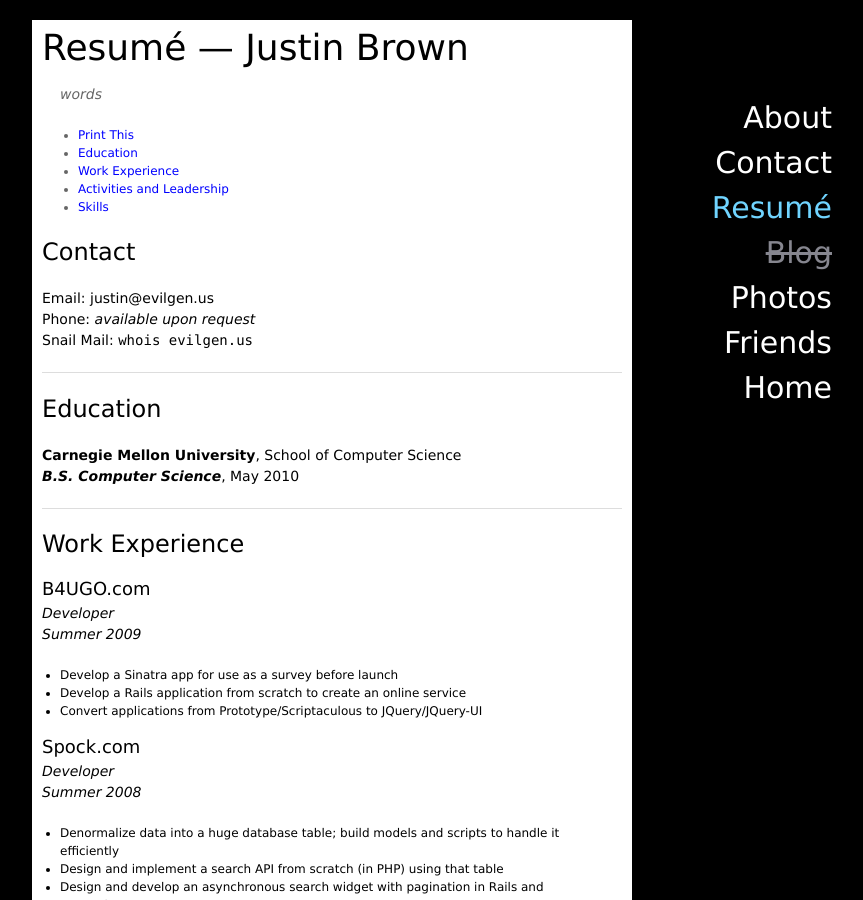
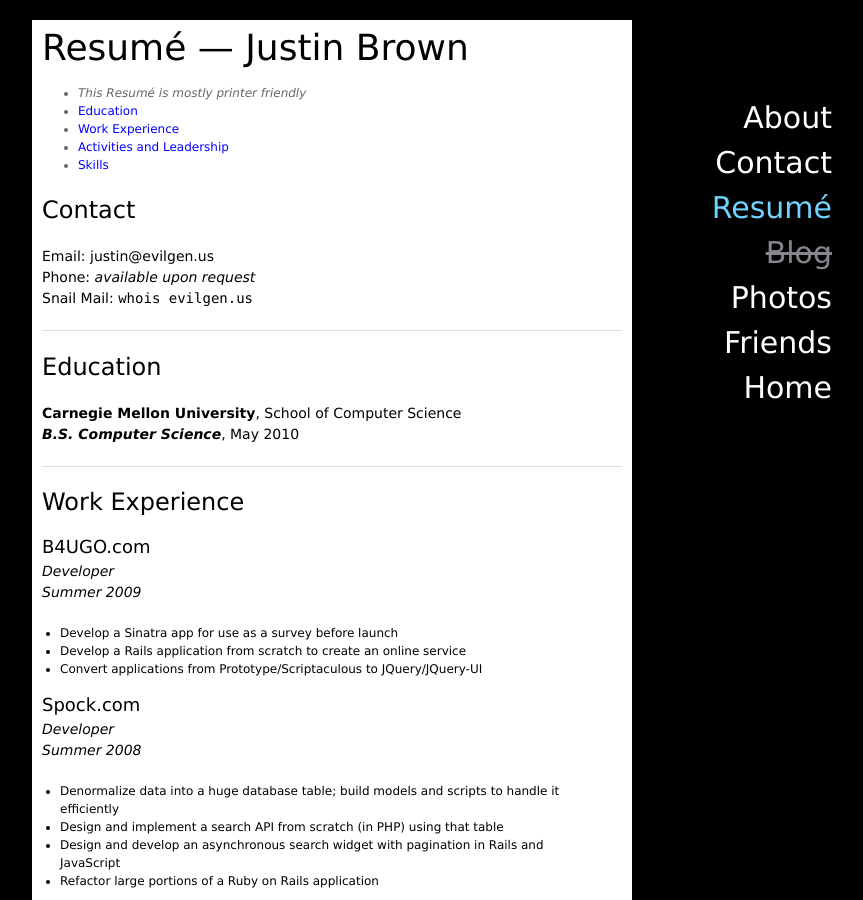
Before and after one commit to catgofire/catgofire.github.com, a Jekyll site: the page built from resume.md, in a window 1280 px wide and 900 px high. Shown: the whole window, without its empty margins (133-996 px from the left). Built offline with Jekyll 4.4.1, drawn with Linux system fonts in a browser that asks for light colours; nearby versions of some CDN libraries; Markdown is read by kramdown in place of the engine named in the settings.

Commit message:
add remark about being printer friendly

```diff
--- a/resume.md
+++ b/resume.md
@@ -5,8 +5,8 @@ title: resumé
 
 # Resumé — Justin Brown
 
-> words
-> * <a href="javascript:alert();">Print This</a>
+
+> * This Resumé is mostly printer friendly
 > * [Education](#education "Education")
 > * [Work Experience](#work "Work Experience")
 > * [Activities and Leadership](#activities "Activities and Leadership")
```
